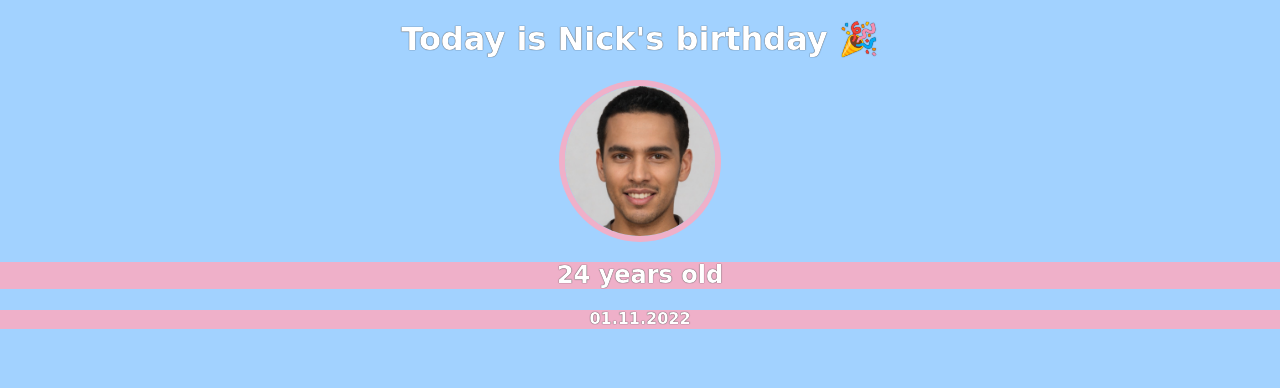
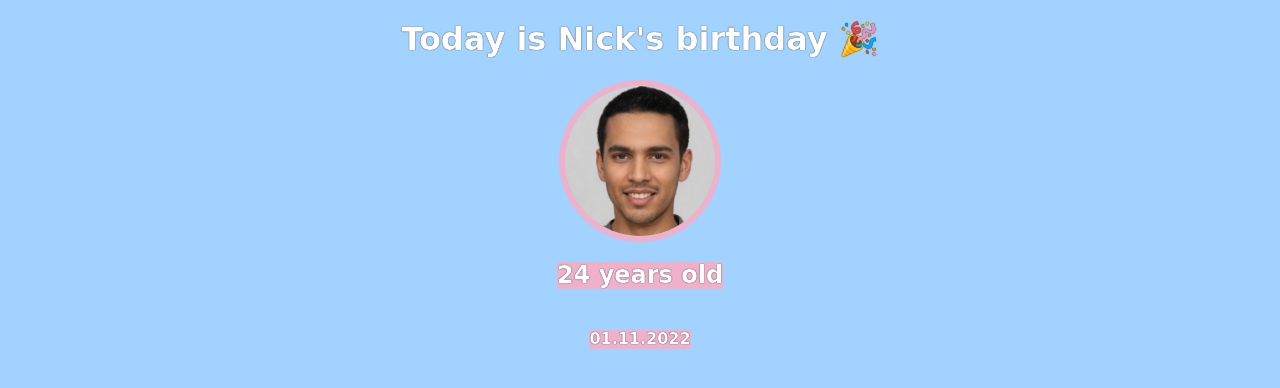
Before and after one commit to aradhyabob/BirthdayGIFt-Site, a website built with Vite: page index.html in a window 1280 px wide. Built offline with nearby package versions, Linux system fonts and the light colour scheme; a web font is replaced by a local one.

Commit message:
Added flex property

```diff
--- a/styles.css
+++ b/styles.css
@@ -12,6 +12,14 @@ h1, h2, h3, h4, p {
 h2, h4 {
     background: #EFB0C9;
 }
+
+#header {
+    display: flex;
+    flex-direction: column;
+    align-items: center;
+
+}
+
 #bff-img {
     width: 150px;
     border-radius: 50%;
```
